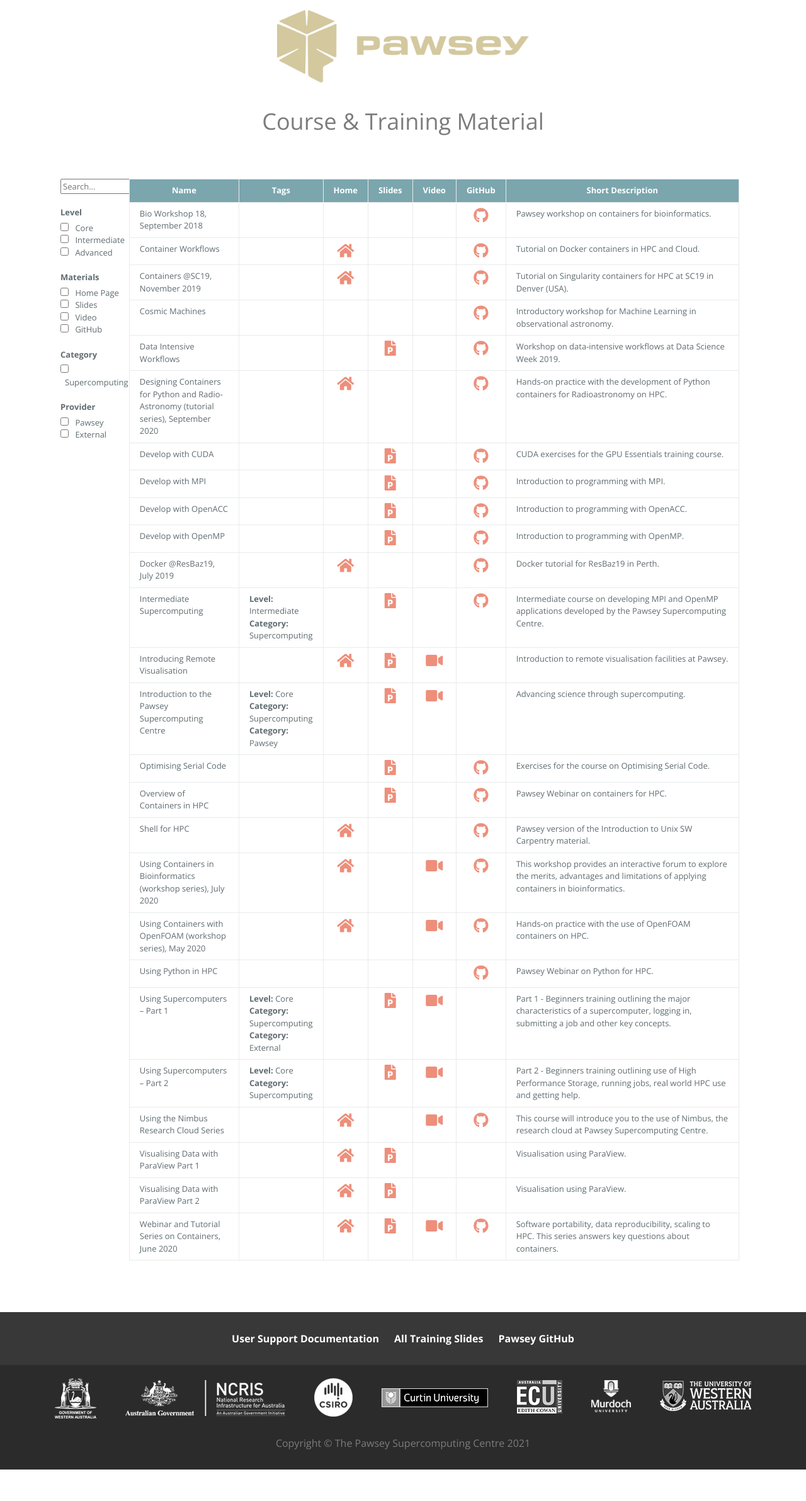
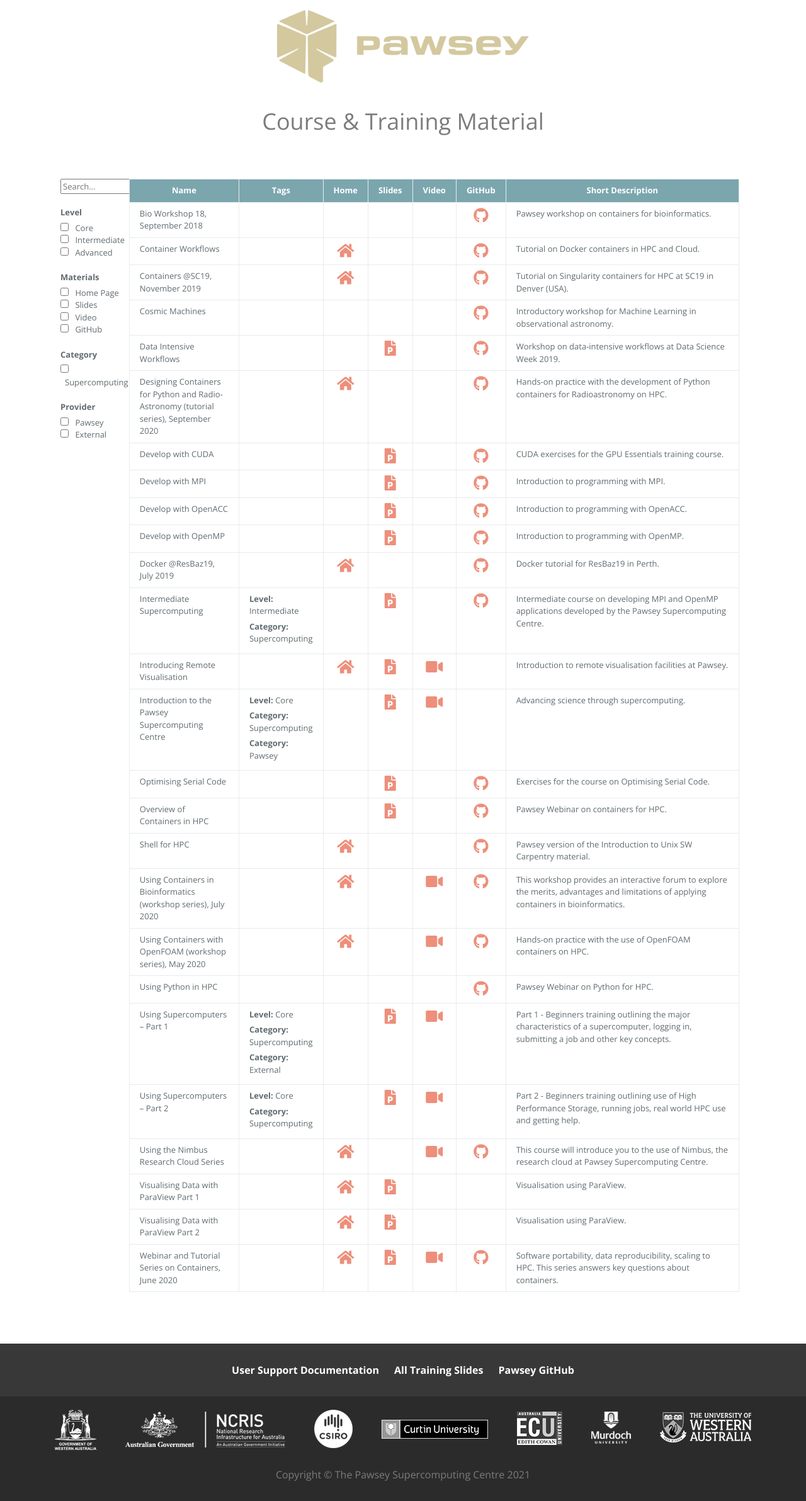
Before and after one commit to ratkinson0405/ratkinson0405.github.io, a Jekyll site: the page built from training.md, in a window 1280 px wide. Shown: the whole page at 63% size. Built offline with Jekyll 4.4.1, drawn with Linux system fonts in a browser that asks for light colours; our own code applies the rules of GitHub Pages for plain Markdown files; the repository's description, which GitHub fills in, is left out; before the commit the page ends 2334 px from its top, so only the background shows below that.

Commit message:
Update jekyll-theme-cayman-red.scss

```diff
--- a/_sass/jekyll-theme-cayman-red.scss
+++ b/_sass/jekyll-theme-cayman-red.scss
@@ -333,6 +333,10 @@ i {
       color:  #ed8f7b;
     }
 
+    td > div {
+      padding-bottom: 5px;
+    }
+
     tr {
       font-size: small;
     }
```
